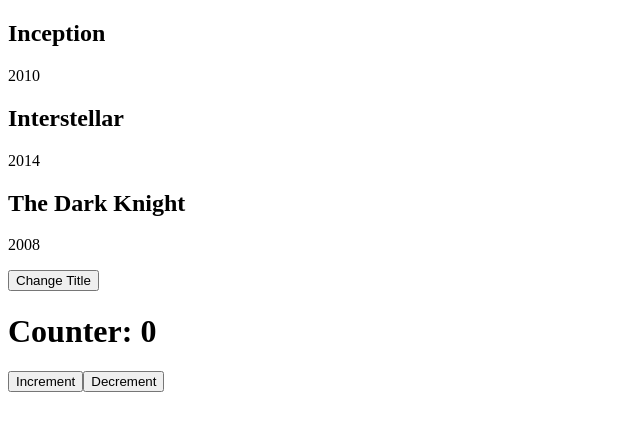
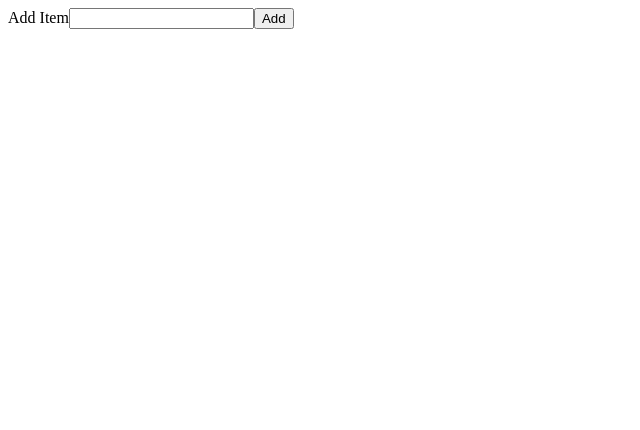
Before and after one commit to theSolution12/React-Journey, a React (Vite) app: page / in a window 1280 px wide. Shown: the top 430 px of the page, without its empty margins (0-640 px from the left). Built offline with nearby package versions, Linux system fonts and the light colour scheme.

Commit message:
Add TodoList component to App
Replaced Movies and Counter components with TodoList in App. Added TodoList component to manage a list of items with input handling.

```diff
--- a/src/App.jsx
+++ b/src/App.jsx
@@ -18,12 +18,12 @@
 import Move from "./components/eventHandling/Move";
 import Movies from "./components/useState/Movies";
 import Counter from "./components/useState/Counter";
+import TodoList from "./components/useState/TodoList";
 
 const App = () => {
   return (
     <>
-      <Movies />
-      <Counter />
+      <TodoList />
     </>
   )
 }
--- /dev/null
+++ b/src/components/useState/TodoList.jsx
@@ -0,0 +1,32 @@
+import { useState } from "react";
+
+const TodoList = () => {
+    const [items, setItems] = useState([]);
+    const [inputValue, setInputValue] = useState('');
+
+    const handleSubmit = (e) => {
+        e.preventDefault();
+        inputValue.trim() ? setItems([...items, inputValue]) : alert("Please enter a valid item.");
+        setInputValue('');
+    }
+
+    return(
+        <div>
+            <form onSubmit={(e) => handleSubmit(e)}>
+                <label htmlFor="item">Add Item</label>
+                <input type="text" id="item" name="item" value={inputValue} onChange={(e) => setInputValue(e.target.value)} />
+                <button type="submit">Add</button>
+            </form>
+            <ul>
+                {items.map((item, index) => (
+                    <li key={index}>
+                        {item}
+
+                    </li>
+                ))}
+            </ul>
+        </div>
+    )
+}
+
+export default TodoList;
```
